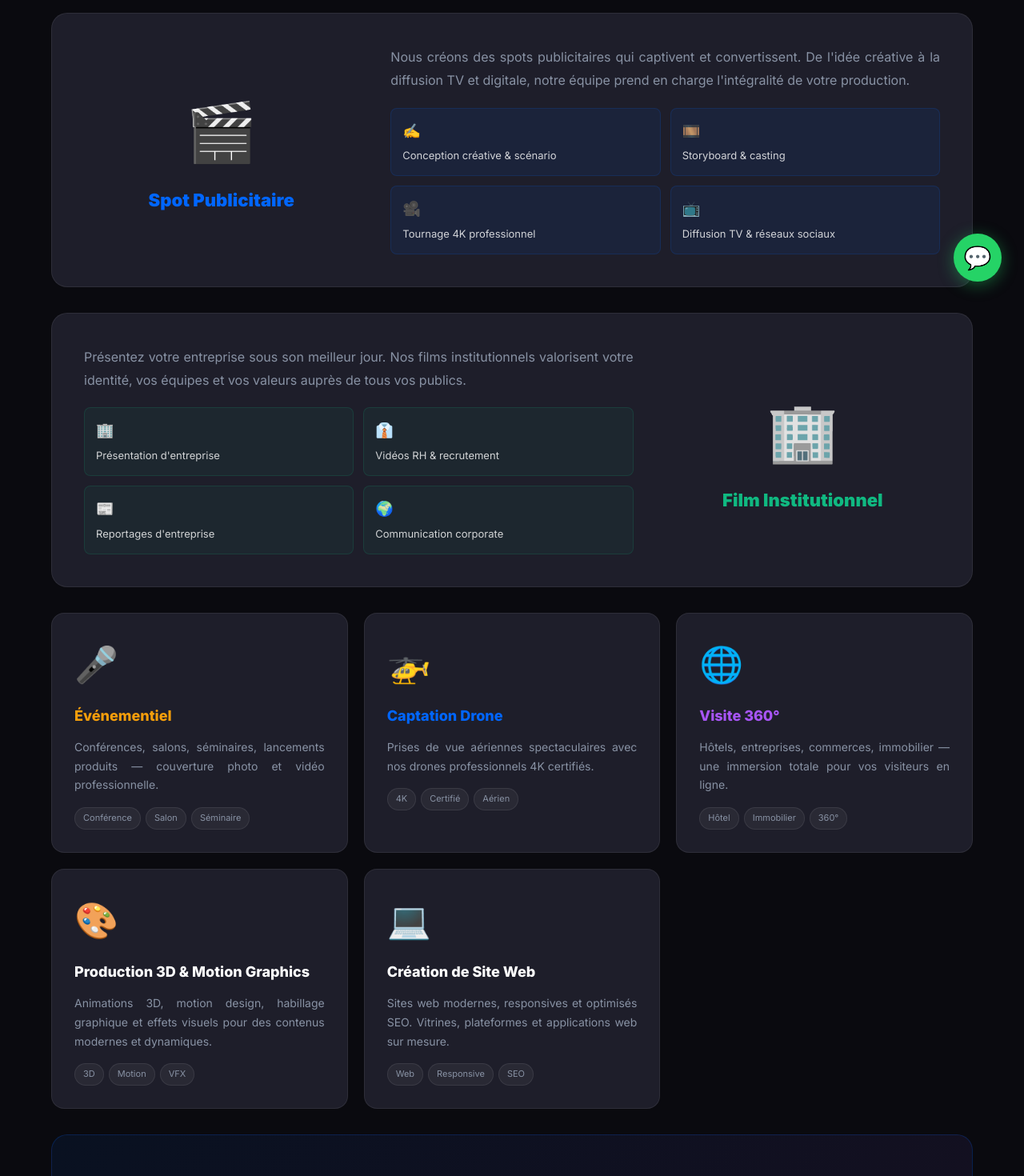
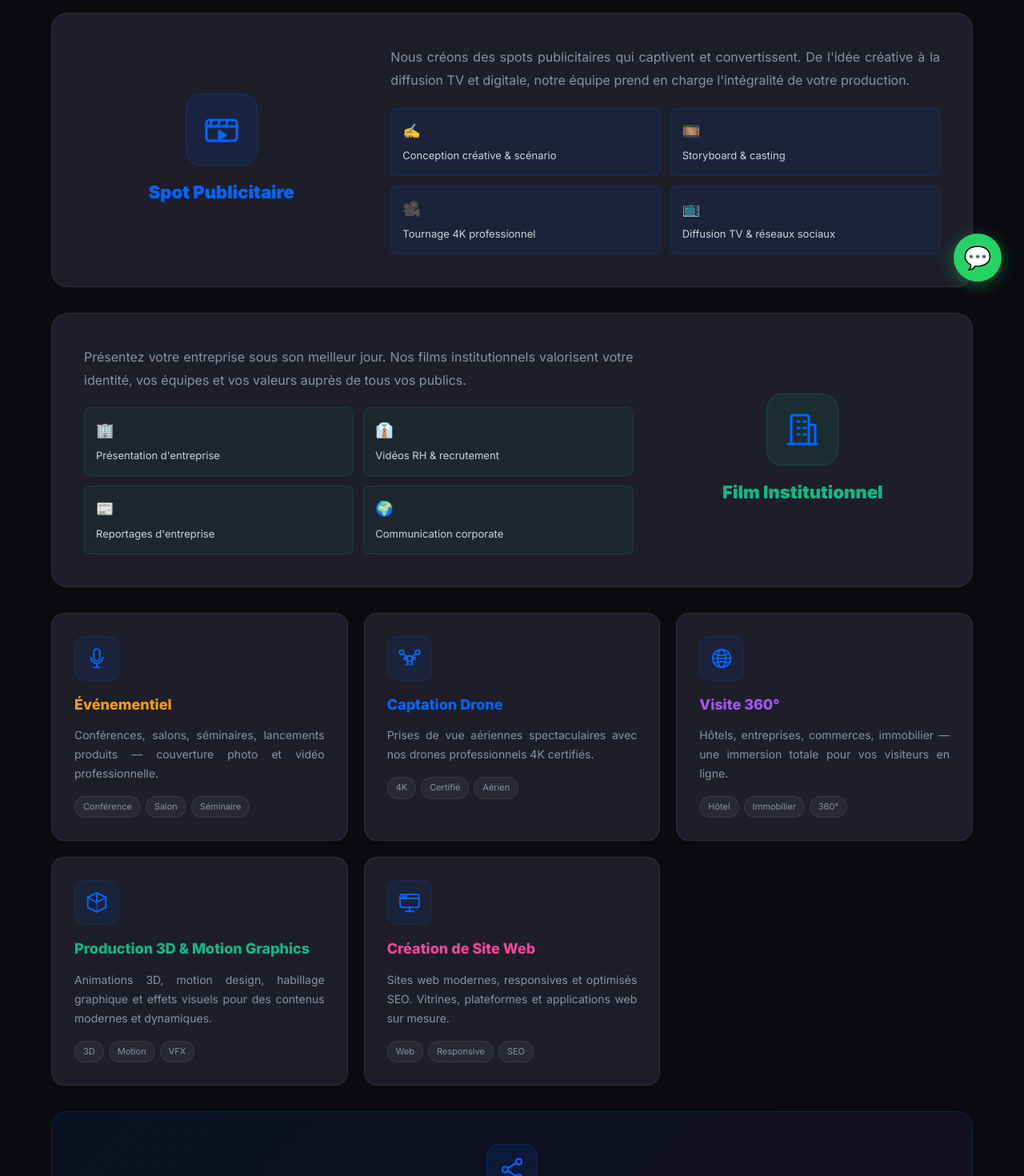
Before and after one commit to contactazziyacine-lgtm/Virtual-art-production, a React (Create React App) app: page /services in a window 1280 px wide. Shown: the part 420-1890 px from the top of the page at 80% size. Built offline with nearby package versions, Linux system fonts and the light colour scheme.

Commit message:
Add files via upload

```diff
--- a/src/components/Clients.jsx
+++ b/src/components/Clients.jsx
@@ -21,11 +21,11 @@ export default function Clients() {
   const row = [...clients, ...clients]; // doublé pour défilement continu
 
   return (
-    <section style={{ padding: '90px 0', background: '#12121a', overflow: 'hidden' }}>
+    <section style={{ padding: '56px 0', background: '#12121a', overflow: 'hidden' }}>
       <div style={{ padding: '0 5%' }}>
         <div className="section-tag" style={{ textAlign: 'center' }}>{t.testimonials.tag}</div>
         <h2 className="section-title" style={{ textAlign: 'center', marginBottom: 8 }}>{t.clientsTitle}</h2>
-        <div style={{ textAlign: 'center', marginBottom: 50 }}>
+        <div style={{ textAlign: 'center', marginBottom: 32 }}>
           <span style={{ fontSize: 40, fontWeight: 900, color: '#0066ff' }}>+100</span>
           <span style={{ fontSize: 15, color: '#8892a4', marginLeft: 10 }}>clients &amp; partenaires</span>
         </div>
@@ -43,9 +43,9 @@ export default function Clients() {
 
       <style>{`
         .marquee { width: 100%; overflow: hidden; -webkit-mask-image: linear-gradient(90deg, transparent, #000 8%, #000 92%, transparent); mask-image: linear-gradient(90deg, transparent, #000 8%, #000 92%, transparent); }
-        .marquee-track { display: flex; gap: 24px; width: max-content; animation: scroll-x 40s linear infinite; }
+        .marquee-track { display: flex; gap: 18px; width: max-content; animation: scroll-x 40s linear infinite; }
         .marquee:hover .marquee-track { animation-play-state: paused; }
-        .client-card { flex: 0 0 auto; width: 170px; height: 100px; background: #fff; border-radius: 14px; display: flex; align-items: center; justify-content: center; padding: 20px; }
+        .client-card { flex: 0 0 auto; width: 150px; height: 78px; background: #fff; border-radius: 12px; display: flex; align-items: center; justify-content: center; padding: 14px; }
         .client-card img { max-width: 100%; max-height: 100%; object-fit: contain; }
         @keyframes scroll-x { from { transform: translateX(0); } to { transform: translateX(-50%); } }
         html[dir="rtl"] .marquee-track { animation-direction: reverse; }
--- /dev/null
+++ b/src/components/ServiceIcon.jsx
@@ -0,0 +1,76 @@
+import React from 'react';
+
+const C = '#0066ff';
+
+const icons = {
+  spot: (
+    <svg viewBox="0 0 24 24" fill="none" stroke={C} strokeWidth="1.6" strokeLinecap="round" strokeLinejoin="round">
+      <rect x="2.5" y="6" width="19" height="13" rx="2" />
+      <path d="M2.5 10h19" />
+      <path d="m6 6-1.5 4M11 6 9.5 10M16 6l-1.5 4" />
+      <path d="m10.5 13 4 2.5-4 2.5z" fill={C} />
+    </svg>
+  ),
+  film: (
+    <svg viewBox="0 0 24 24" fill="none" stroke={C} strokeWidth="1.6" strokeLinecap="round" strokeLinejoin="round">
+      <path d="M5 21V4a1 1 0 0 1 1-1h9a1 1 0 0 1 1 1v17" />
+      <path d="M3 21h18M9 7h1M13 7h1M9 11h1M13 11h1M9 15h1M13 15h1" />
+      <path d="M16 9h3a1 1 0 0 1 1 1v11" />
+    </svg>
+  ),
+  tour360: (
+    <svg viewBox="0 0 24 24" fill="none" stroke={C} strokeWidth="1.6" strokeLinecap="round" strokeLinejoin="round">
+      <circle cx="12" cy="12" r="9" />
+      <ellipse cx="12" cy="12" rx="4" ry="9" />
+      <path d="M3 12h18" />
+      <path d="M5.5 7.5c1.8 1 4 1.6 6.5 1.6s4.7-.6 6.5-1.6M5.5 16.5c1.8-1 4-1.6 6.5-1.6s4.7.6 6.5 1.6" />
+    </svg>
+  ),
+  social: (
+    <svg viewBox="0 0 24 24" fill="none" stroke={C} strokeWidth="1.6" strokeLinecap="round" strokeLinejoin="round">
+      <circle cx="18" cy="5" r="2.5" />
+      <circle cx="6" cy="12" r="2.5" />
+      <circle cx="18" cy="19" r="2.5" />
+      <path d="M8.2 10.8 15.8 6.2M8.2 13.2l7.6 4.6" />
+    </svg>
+  ),
+  drone: (
+    <svg viewBox="0 0 24 24" fill="none" stroke={C} strokeWidth="1.6" strokeLinecap="round" strokeLinejoin="round">
+      <rect x="9.5" y="9.5" width="5" height="5" rx="1" />
+      <path d="M9.5 11h-3M17.5 11h-3M9.5 13h-3M17.5 13h-3" />
+      <circle cx="4" cy="6" r="2.2" /><circle cx="20" cy="6" r="2.2" />
+      <path d="M5.5 7.6 9 10M18.5 7.6 15 10" />
+      <path d="M10 15v3M14 15v3M9 18h2M13 18h2" />
+    </svg>
+  ),
+  event: (
+    <svg viewBox="0 0 24 24" fill="none" stroke={C} strokeWidth="1.6" strokeLinecap="round" strokeLinejoin="round">
+      <rect x="9" y="2.5" width="6" height="12" rx="3" />
+      <path d="M6 11a6 6 0 0 0 12 0" />
+      <path d="M12 17v4M9 21h6" />
+    </svg>
+  ),
+  motion: (
+    <svg viewBox="0 0 24 24" fill="none" stroke={C} strokeWidth="1.6" strokeLinecap="round" strokeLinejoin="round">
+      <path d="M12 2.5 21 7v10l-9 4.5L3 17V7z" />
+      <path d="M12 2.5V12M12 12l9-5M12 12l-9-5" />
+      <path d="M12 12v9.5" opacity="0.5" />
+    </svg>
+  ),
+  web: (
+    <svg viewBox="0 0 24 24" fill="none" stroke={C} strokeWidth="1.6" strokeLinecap="round" strokeLinejoin="round">
+      <rect x="2.5" y="4" width="19" height="13" rx="2" />
+      <path d="M2.5 8h19" />
+      <circle cx="5.2" cy="6" r="0.5" fill={C} /><circle cx="7" cy="6" r="0.5" fill={C} /><circle cx="8.8" cy="6" r="0.5" fill={C} />
+      <path d="M8 21h8M12 17v4" />
+    </svg>
+  ),
+};
+
+export default function ServiceIcon({ name, size = 30 }) {
+  return (
+    <span style={{ display: 'inline-flex', width: size, height: size }}>
+      {React.cloneElement(icons[name] || icons.spot, { width: size, height: size })}
+    </span>
+  );
+}
--- a/src/pages/Services.jsx
+++ b/src/pages/Services.jsx
@@ -1,11 +1,12 @@
 import React from 'react';
 import { Link } from 'react-router-dom';
 import { useLang } from '../i18n/LanguageContext';
+import ServiceIcon from '../components/ServiceIcon';
 
 export default function Services() {
   const { t } = useLang();
   const s = t.servicesPage;
-  const cardColors = ['#f59e0b','#0066ff','#a855f7'];
+  const cardColors = ['#f59e0b','#0066ff','#a855f7','#10b981','#ec4899'];
 
   return (
     <div style={{ paddingTop: 72 }}>
@@ -17,7 +18,7 @@ export default function Services() {
 
           <div className="svc-row" style={{ background: '#1e1e2a', border: '1px solid rgba(255,255,255,0.07)', borderRadius: 20, padding: 40, display: 'grid', gridTemplateColumns: '1fr 2fr', gap: 40, alignItems: 'center' }}>
             <div style={{ textAlign: 'center' }}>
-              <div style={{ fontSize: 72, marginBottom: 12 }}>🎬</div>
+              <div style={{ display:'inline-flex', width:90, height:90, alignItems:'center', justifyContent:'center', background:'rgba(0,102,255,0.1)', border:'1px solid rgba(0,102,255,0.2)', borderRadius:20, marginBottom: 16 }}><ServiceIcon name="spot" size={48} /></div>
               <h2 style={{ fontSize: 22, fontWeight: 900, color: '#0066ff' }}>{s.spotTitle}</h2>
             </div>
             <div>
@@ -46,7 +47,7 @@ export default function Services() {
               </div>
             </div>
             <div style={{ textAlign: 'center' }}>
-              <div style={{ fontSize: 72, marginBottom: 12 }}>🏢</div>
+              <div style={{ display:'inline-flex', width:90, height:90, alignItems:'center', justifyContent:'center', background:'rgba(16,185,129,0.1)', border:'1px solid rgba(16,185,129,0.2)', borderRadius:20, marginBottom: 16 }}><ServiceIcon name="film" size={48} /></div>
               <h2 style={{ fontSize: 22, fontWeight: 900, color: '#10b981' }}>{s.filmTitle}</h2>
             </div>
           </div>
@@ -54,7 +55,7 @@ export default function Services() {
           <div className="grid-3" style={{ display: 'grid', gridTemplateColumns: '1fr 1fr 1fr', gap: 20 }}>
             {s.cards.map((c, i) => (
               <div key={c.title} style={{ background: '#1e1e2a', border: '1px solid rgba(255,255,255,0.07)', borderRadius: 16, padding: 28 }}>
-                <div style={{ fontSize: 44, marginBottom: 16 }}>{c.icon}</div>
+                <div style={{ display:'inline-flex', width:56, height:56, alignItems:'center', justifyContent:'center', background:'rgba(0,102,255,0.08)', border:'1px solid rgba(0,102,255,0.15)', borderRadius:14, marginBottom: 16 }}><ServiceIcon name={['event','drone','tour360','motion','web'][i]} size={30} /></div>
                 <h3 style={{ fontSize: 18, fontWeight: 800, color: cardColors[i], marginBottom: 12 }}>{c.title}</h3>
                 <p style={{ fontSize: 14, color: '#8892a4', lineHeight: 1.7, marginBottom: 16, textAlign: 'justify' }}>{c.desc}</p>
                 <div style={{ display: 'flex', flexWrap: 'wrap', gap: 6 }}>
@@ -66,7 +67,7 @@ export default function Services() {
 
           <div style={{ background: 'linear-gradient(135deg,rgba(0,102,255,0.08),rgba(168,85,247,0.08))', border: '1px solid rgba(0,102,255,0.2)', borderRadius: 20, padding: 40 }}>
             <div style={{ textAlign: 'center', marginBottom: 32 }}>
-              <div style={{ fontSize: 48, marginBottom: 12 }}>📡</div>
+              <div style={{ display:'inline-flex', width:64, height:64, alignItems:'center', justifyContent:'center', background:'rgba(0,102,255,0.1)', border:'1px solid rgba(0,102,255,0.2)', borderRadius:16, marginBottom: 12 }}><ServiceIcon name="social" size={34} /></div>
               <h2 style={{ fontSize: 26, fontWeight: 900, marginBottom: 8 }}>{s.socialTitle}</h2>
               <p style={{ color: '#8892a4', maxWidth: 600, margin: '0 auto', textAlign: 'center' }}>{s.socialDesc}</p>
             </div>
```
Also changed, not shown: src/pages/Home.jsx (+10 -9 lines).
